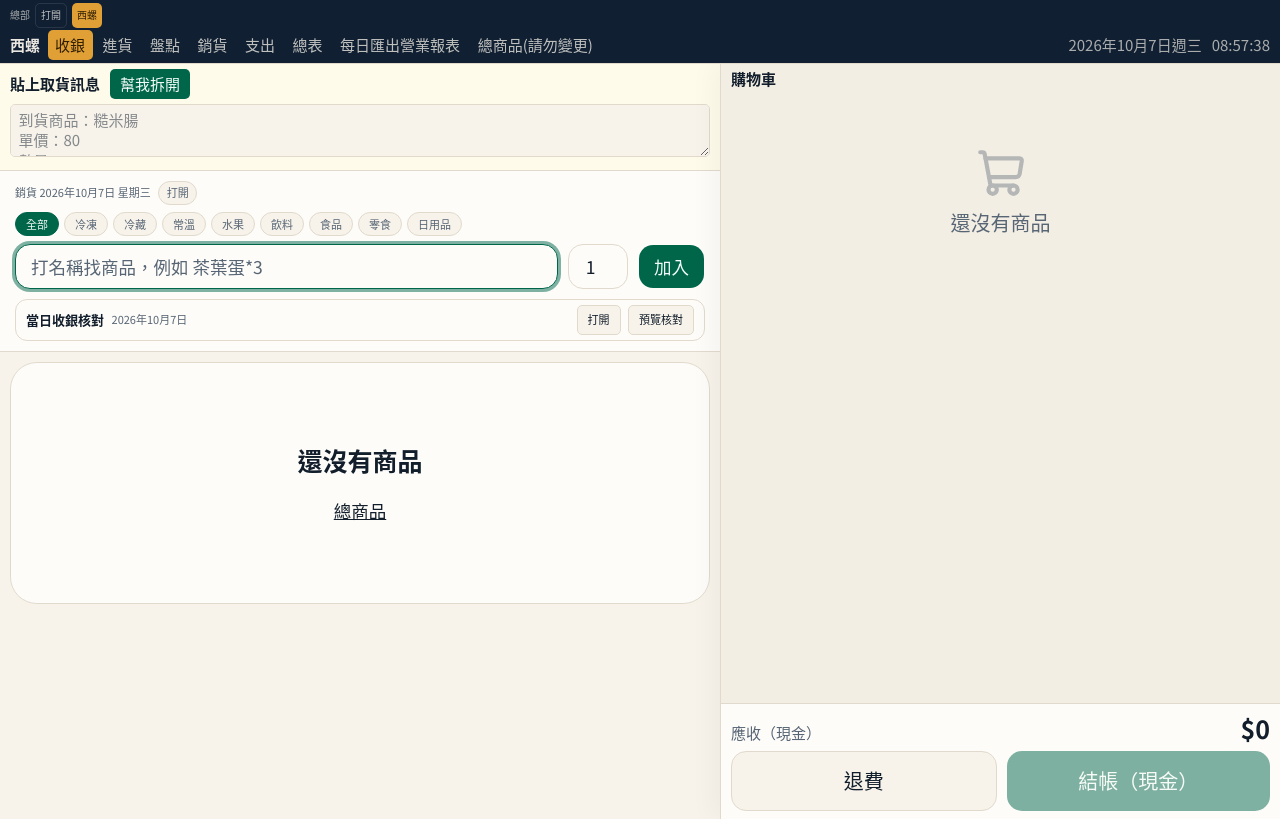
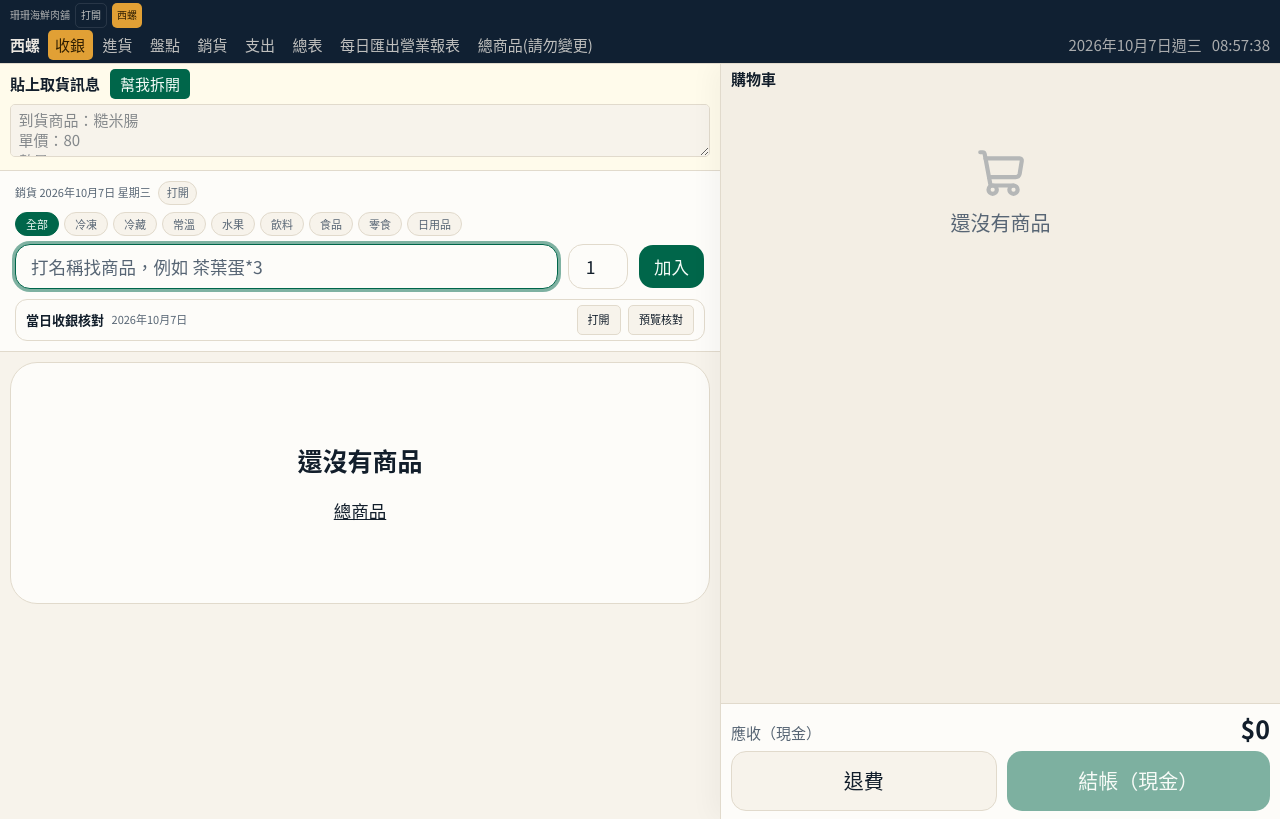
Before and after one commit to samsam60076-maker/sop, a Next.js app in the folder men-shi-pos/: page / in a window 1280 px wide. Built offline with nearby package versions, Linux system fonts and the light colour scheme.

Commit message:
頂欄總部改名為珊珊海鮮肉舖。

```diff
--- a/men-shi-pos/components/store-bar.tsx
+++ b/men-shi-pos/components/store-bar.tsx
@@ -38,7 +38,7 @@ export function StoreBar() {
   return (
     <div className="flex flex-wrap items-center gap-x-1 gap-y-0.5 px-2 py-0.5">
       <span className="shrink-0 text-[10px] text-sidebar-foreground/70">
-        總部
+        珊珊海鮮肉舖
       </span>
       <button
         type="button"
--- a/men-shi-pos/render.yaml
+++ b/men-shi-pos/render.yaml
@@ -13,4 +13,4 @@ services:
       - key: NODE_ENV
         value: production
       - key: DEPLOY_MARK
-        value: "2026-10-10-storebar-smaller"
+        value: "2026-10-10-sansan-label"
```
